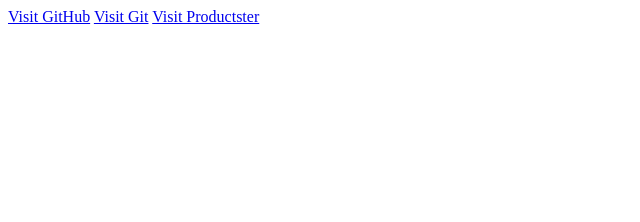
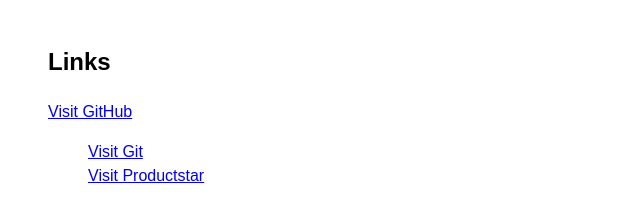
Before and after one commit to MariaBezdudnaya/-----------, a plain HTML site: page index.html in a window 1280 px wide. Shown: the whole page, without its empty margins (0-640 px from the left). Drawn offline with Linux system fonts and the light colour scheme.

Commit message:
Add styles

```diff
--- a/index.html
+++ b/index.html
@@ -5,10 +5,24 @@
     <meta http-equiv="X-UA-Compatible" content="IE=edge">
     <meta name="viewport" content="width=device-width, initial-scale=1.0">
     <title>Hello Git!</title>
+    <link rel="stylesheet" href="style.css">
 </head>
 <body>
-    <a href="https://github.com/">Visit GitHub</a>
-    <a href="https://git-scm.com//">Visit Git</a>
-    <a href="https:/productstar.ru//">Visit Productster</a>
+    <header>
+        <h2>Links</h2>
+    </header>
+    <main>
+        <li>
+            <a href="https://github.com/">Visit GitHub</a>
+        </li>
+        <ul>
+            <li>
+                <a href="https://git-scm.com//">Visit Git</a>
+            </li>
+            <li>
+                <a href="https:/productstar.ru//">Visit Productstar</a>
+            </li>
+        </ul>
+    </main>
 </body>
 </html>
--- a/style.css
+++ b/style.css
@@ -0,0 +1,10 @@
+body{
+    font-family: sans-serif;
+    font-size: 16px;
+    line-height: 1.5;
+    margin: 0;
+    padding: 24px 48px;
+}
+li{
+    list-style: none;
+}
```
